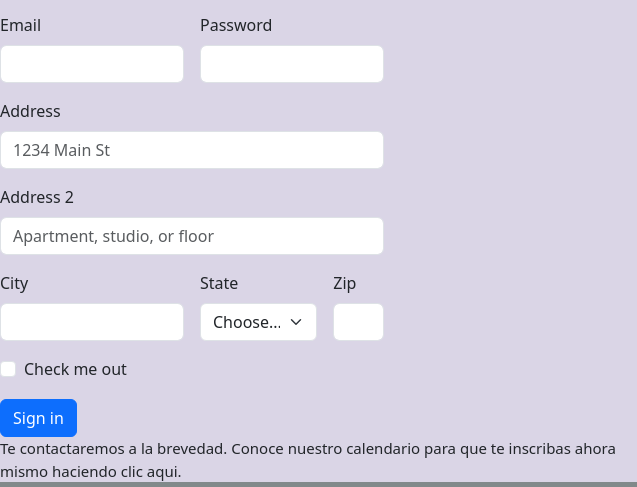
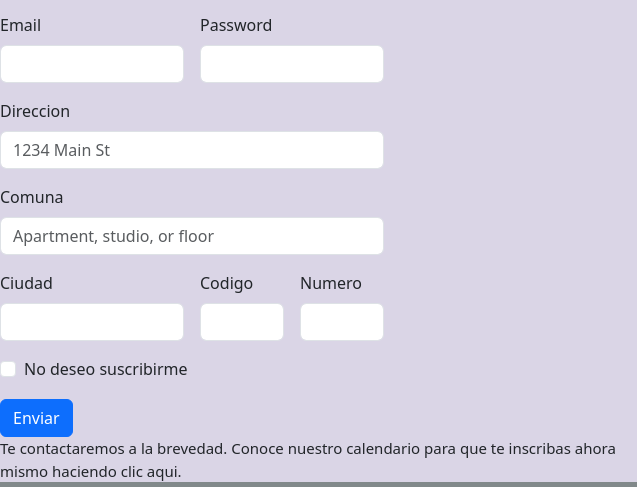
Before and after one commit to Cristianibanezvillarroel/ProyectoLandingCristianIbanezVillarroel, a plain HTML site: page index.html in a window 1280 px wide. Shown: the part 461-948 px from the top of the page, 0-637 px from the left. Drawn offline with nearby package versions, Linux system fonts and the light colour scheme.

Commit message:
realice unos cambios al formulario

```diff
--- a/index.html
+++ b/index.html
@@ -44,38 +44,35 @@
                               <input type="password" class="form-control" id="inputPassword4">
                             </div>
                             <div class="col-12">
-                              <label for="inputAddress" class="form-label">Address</label>
+                              <label for="inputAddress" class="form-label">Direccion</label>
                               <input type="text" class="form-control" id="inputAddress" placeholder="1234 Main St">
                             </div>
                             <div class="col-12">
-                              <label for="inputAddress2" class="form-label">Address 2</label>
+                              <label for="inputAddress2" class="form-label">Comuna</label>
                               <input type="text" class="form-control" id="inputAddress2" placeholder="Apartment, studio, or floor">
                             </div>
                             <div class="col-md-6">
-                              <label for="inputCity" class="form-label">City</label>
+                              <label for="inputCity" class="form-label">Ciudad</label>
                               <input type="text" class="form-control" id="inputCity">
                             </div>
-                            <div class="col-md-4">
-                              <label for="inputState" class="form-label">State</label>
-                              <select id="inputState" class="form-select">
-                                <option selected>Choose...</option>
-                                <option>...</option>
-                              </select>
+                            <div class="col-md-3">
+                              <label for="inputState" class="form-label">Codigo</label>
+                              <input type="text" class="form-control" id="inputState">
                             </div>
-                            <div class="col-md-2">
-                              <label for="inputZip" class="form-label">Zip</label>
+                            <div class="col-md-3">
+                              <label for="inputZip" class="form-label">Numero</label>
                               <input type="text" class="form-control" id="inputZip">
                             </div>
                             <div class="col-12">
                               <div class="form-check">
                                 <input class="form-check-input" type="checkbox" id="gridCheck">
                                 <label class="form-check-label" for="gridCheck">
-                                  Check me out
+                                  No deseo suscribirme
                                 </label>
                               </div>
                             </div>
                             <div class="col-12">
-                              <button type="submit" class="btn btn-primary">Sign in</button>
+                              <button type="submit" class="btn btn-primary">Enviar</button>
                             </div>
                           </form>
                     </div>
```
